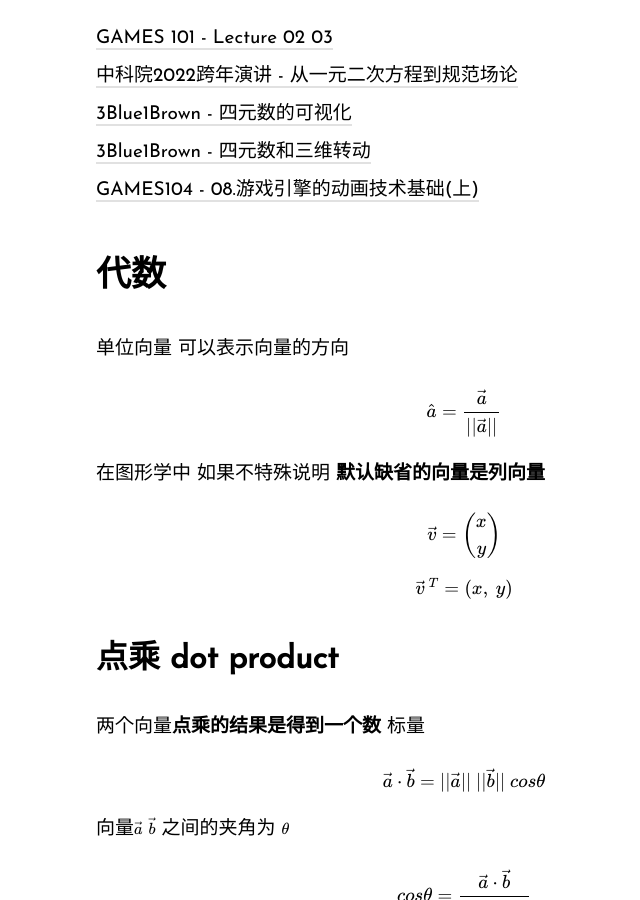
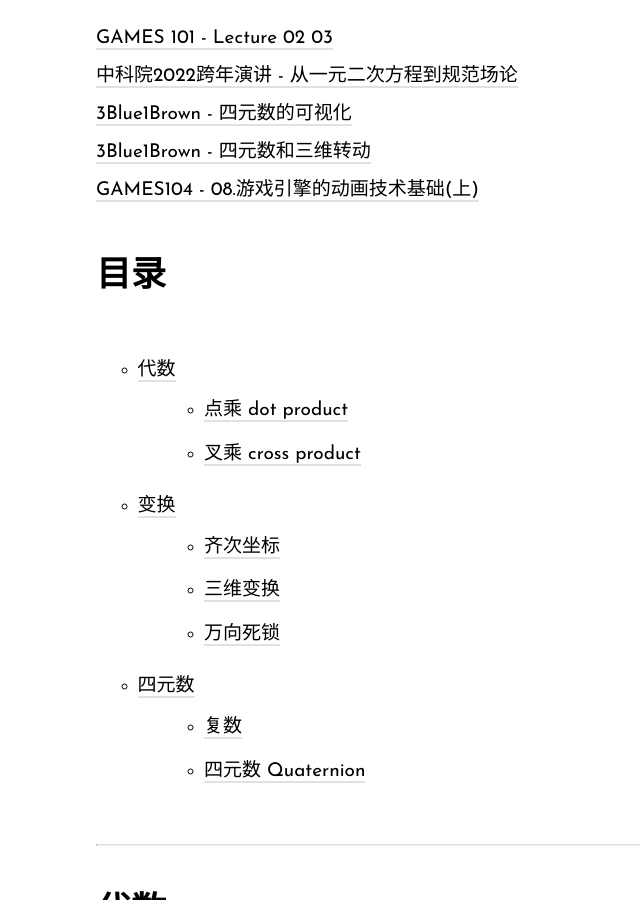
Before and after one commit to Chocomintopia/Chocomintopia.Github.io, a Jekyll site: the page built from _posts/2025-11-26-#4 从欧拉角到四元数.md, in a window 1280 px wide and 900 px high, scrolled down 243 px. Shown: the whole window, without its empty margins (176-816 px from the left). Built offline with Jekyll 4.4.1, drawn with Linux system fonts in a browser that asks for light colours; nearby versions of some CDN libraries.

Commit message:
Update 2025-11-26-#4 从欧拉角到四元数.md

```diff
--- a/_posts/2025-11-26-#4 从欧拉角到四元数.md
+++ b/_posts/2025-11-26-#4 从欧拉角到四元数.md
@@ -3,6 +3,20 @@
 [3Blue1Brown - 四元数的可视化](https://www.bilibili.com/video/BV1SW411y7W1/)
 [3Blue1Brown - 四元数和三维转动](https://www.bilibili.com/video/BV1Lt411U7og/)
 [GAMES104 - 08.游戏引擎的动画技术基础(上)](https://www.bilibili.com/video/BV1jr4y1t7WR)
+
+# 目录
+- [代数](#代数)
+  - [点乘 dot product](#点乘-dot-product)
+  - [叉乘 cross product](#叉乘-cross-product)
+- [变换](#变换)
+  - [齐次坐标](#齐次坐标)
+  - [三维变换](#三维变换)
+  - [万向死锁](#万向死锁)
+- [四元数](#四元数)
+  - [复数](#复数)
+  - [四元数 Quaternion](#四元数-quaternion)
+
+------
 
 # 代数
 
```
